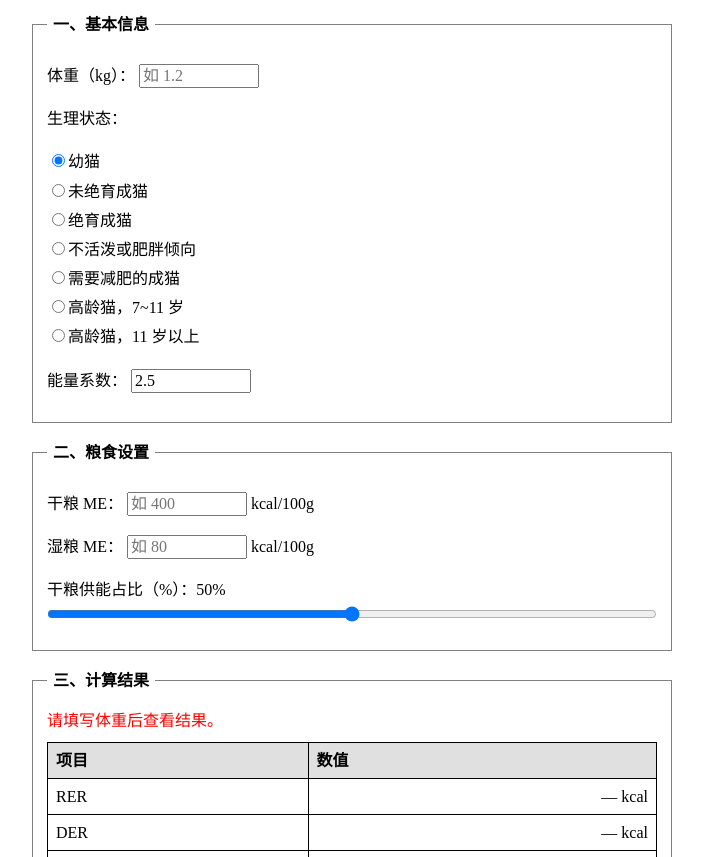
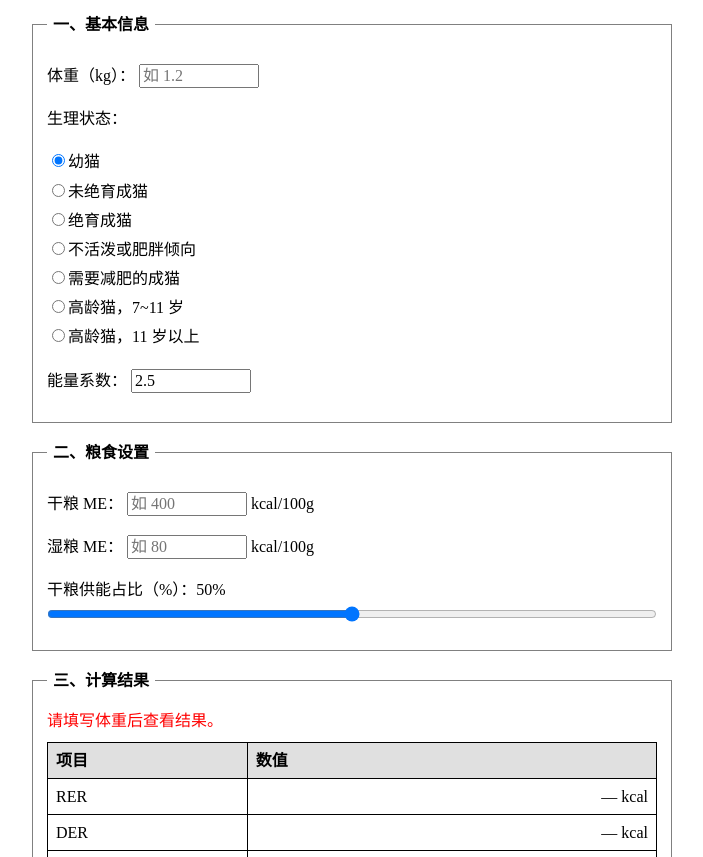
Before and after one commit to voxServalG/cat-food, a plain HTML site: page index.html in a window 1280 px wide. Shown: the part 79-936 px from the top of the page, without its empty margins (288-991 px from the left). Drawn offline with Linux system fonts and the light colour scheme.

Commit message:
结果表项目列收窄至30%并允许换行，修数值穿出右边界

```diff
--- a/index.html
+++ b/index.html
@@ -32,9 +32,9 @@
   input[type="range"] { display: block; width: 100%; margin: 2px 0 10px; }
   /* 表格固定列宽：数值变化时中线不跳动 */
   table { border-collapse: collapse; table-layout: fixed; width: 100%; margin: 0.5em 0; }
-  th, td { border: 1px solid #000000; padding: 4px 8px; text-align: left; vertical-align: top; }
+  th, td { border: 1px solid #000000; padding: 4px 8px; text-align: left; vertical-align: top; overflow-wrap: break-word; }
   th { background: #e0e0e0; font-weight: bold; }
-  td.num { text-align: right; white-space: nowrap; }
+  td.num { text-align: right; }
   .err { color: #ff0000; }
   .warn { color: #cc6600; }
   .small { font-size: 0.85em; }
@@ -104,7 +104,7 @@
   <legend>三、计算结果</legend>
   <p class="summary err" id="summary"></p>
   <table>
-    <tr><th style="width:40%">项目</th><th>数值</th></tr>
+    <tr><th style="width:30%">项目</th><th>数值</th></tr>
     <tr>
       <td>RER</td>
       <td class="num"><span id="out-rer">—</span> kcal</td>
```
